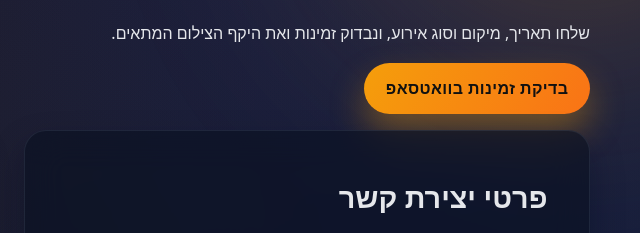
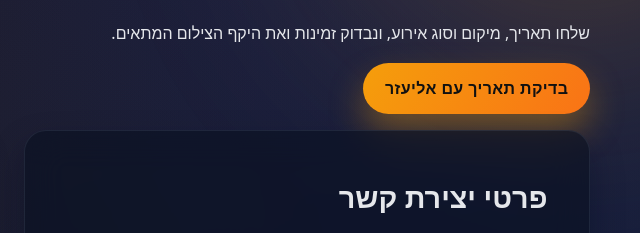
Before and after one commit to 005yro-netizen/yairphotography, a plain HTML site: page contact.html in a window 1280 px wide. Shown: the part 223-456 px from the top of the page, 640-1280 px from the left. Drawn offline with Linux system fonts and the light colour scheme.

Commit message:
Route primary contact CTA to Eliezer on WhatsApp

```diff
--- a/contact.html
+++ b/contact.html
@@ -41,7 +41,7 @@
 </header>
 <div class="overlay" id="overlay"></div>
 
-<main class="container page contact-page"><h1>פרטי קשר ותיאום</h1><p>שלחו תאריך, מיקום וסוג אירוע, ונבדוק זמינות ואת היקף הצילום המתאים.</p><p><a class="btn" href="https://wa.me/972533468597">בדיקת זמינות בוואטסאפ</a></p>
+<main class="container page contact-page"><h1>פרטי קשר ותיאום</h1><p>שלחו תאריך, מיקום וסוג אירוע, ונבדוק זמינות ואת היקף הצילום המתאים.</p><p><a class="btn" href="https://wa.me/972528093801?text=%D7%94%D7%99%D7%99%20%D7%90%D7%9C%D7%99%D7%A2%D7%96%D7%A8%2C%20%D7%90%D7%A9%D7%9E%D7%97%20%D7%9C%D7%91%D7%93%D7%95%D7%A7%20%D7%96%D7%9E%D7%99%D7%A0%D7%95%D7%AA%20%D7%9C%D7%A6%D7%99%D7%9C%D7%95%D7%9D%20%D7%90%D7%99%D7%A8%D7%95%D7%A2.%0A%D7%AA%D7%90%D7%A8%D7%99%D7%9A%3A%20%0A%D7%9E%D7%A7%D7%95%D7%9D%3A%20%0A%D7%A1%D7%95%D7%92%20%D7%90%D7%99%D7%A8%D7%95%D7%A2%3A%20">בדיקת תאריך עם אליעזר</a></p>
 
   <div class="contact-grid">
     <section class="contact-card">
```
